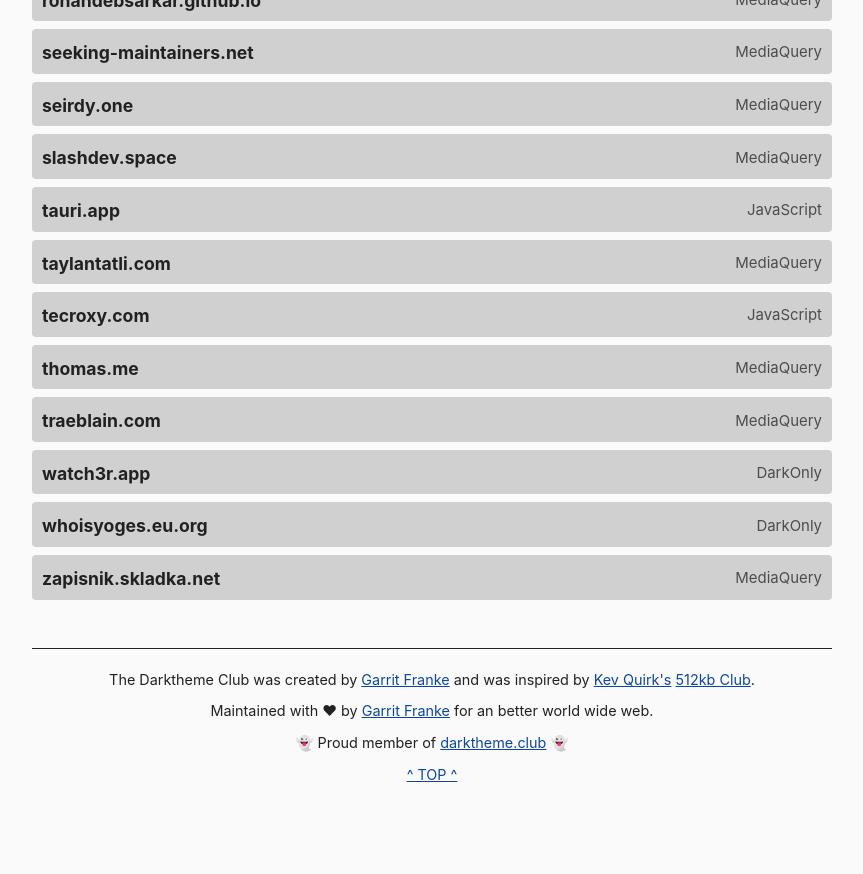
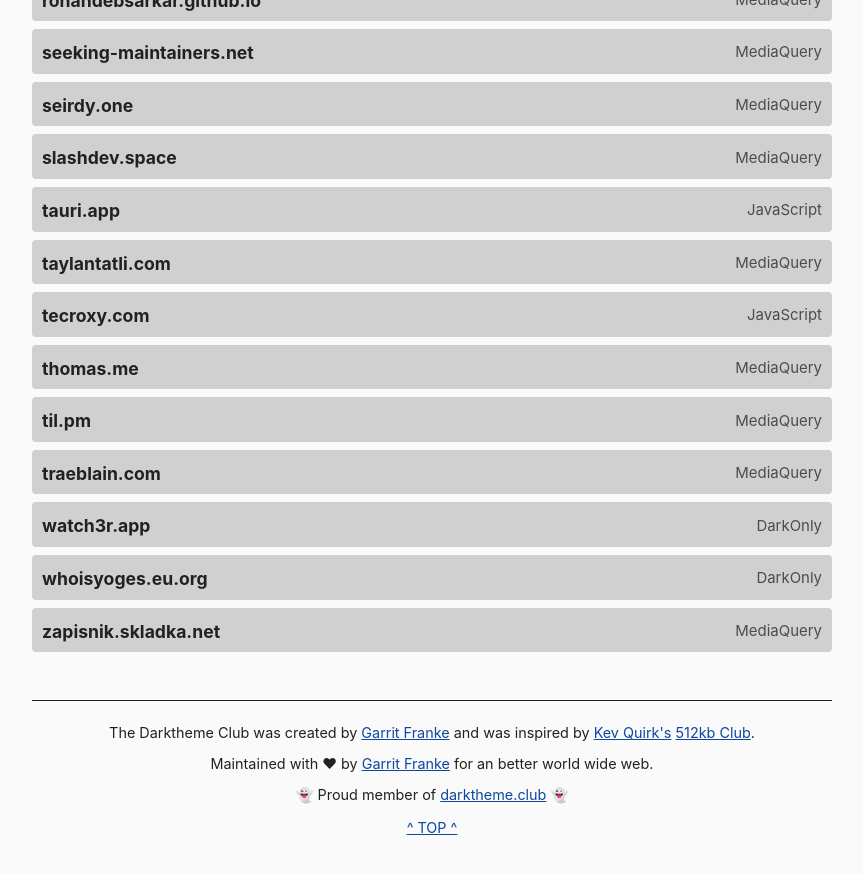
Before and after one commit to katherinek727/darktheme.club, a Jekyll site: the page built from index.md, in a window 1280 px wide and 900 px high, scrolled down 2487 px. Shown: the top 874 px of the window, without its empty margins (208-1071 px from the left). Built offline with Jekyll 4.4.1, drawn with Linux system fonts in a browser that asks for light colours; before the commit the page ends 3334 px from its top, so only the background shows below that.

Commit message:
add til.pm

```diff
--- a/_data/sites.yml
+++ b/_data/sites.yml
@@ -208,6 +208,11 @@
   method: mediaquery
   last_checked: 2022-07-17
 
+- domain: til.pm
+  url: https://til.pm
+  method: mediaquery
+  last_checked: 2023-02-19
+
 - domain: traeblain.com
   url: https://traeblain.com/
   method: mediaquery
```
